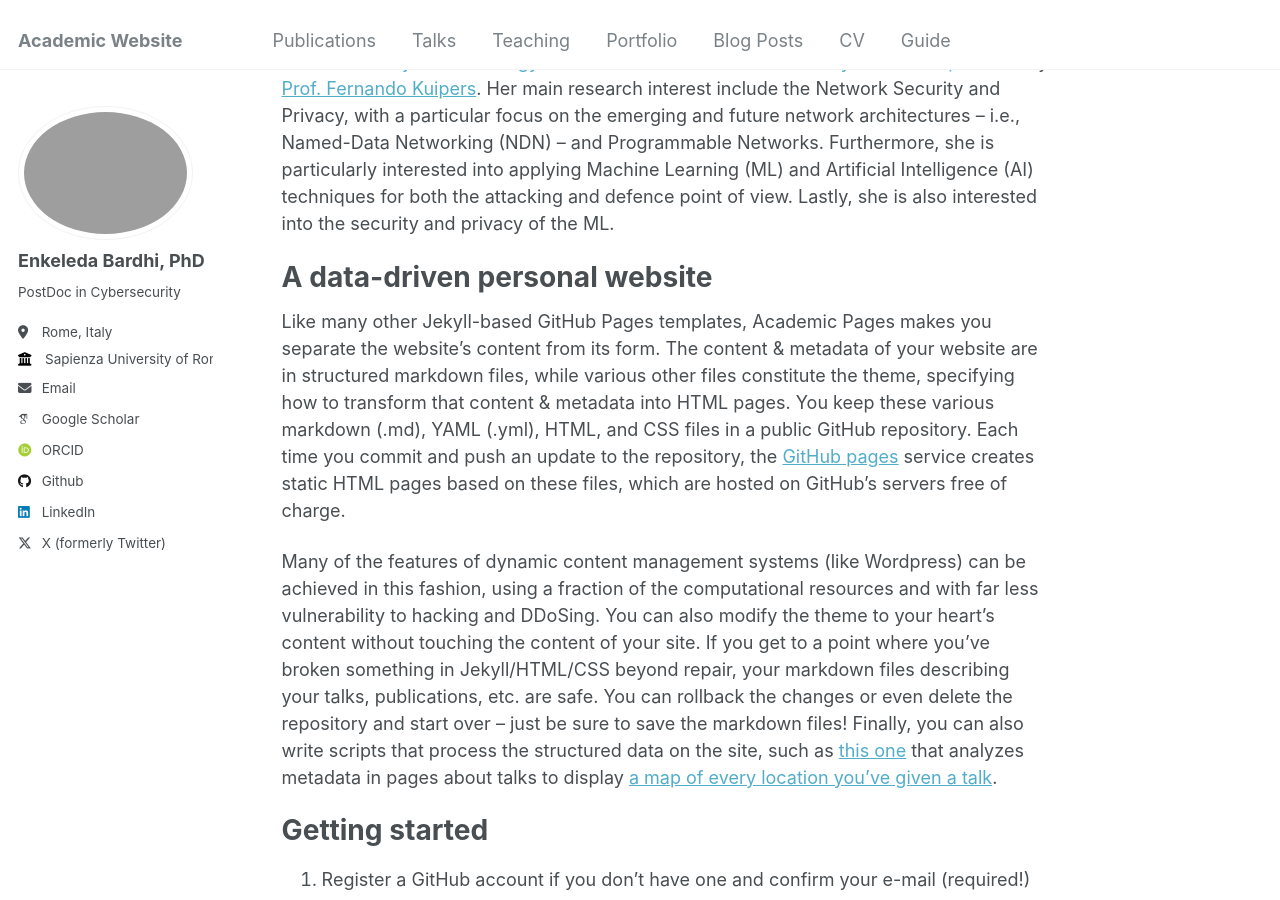
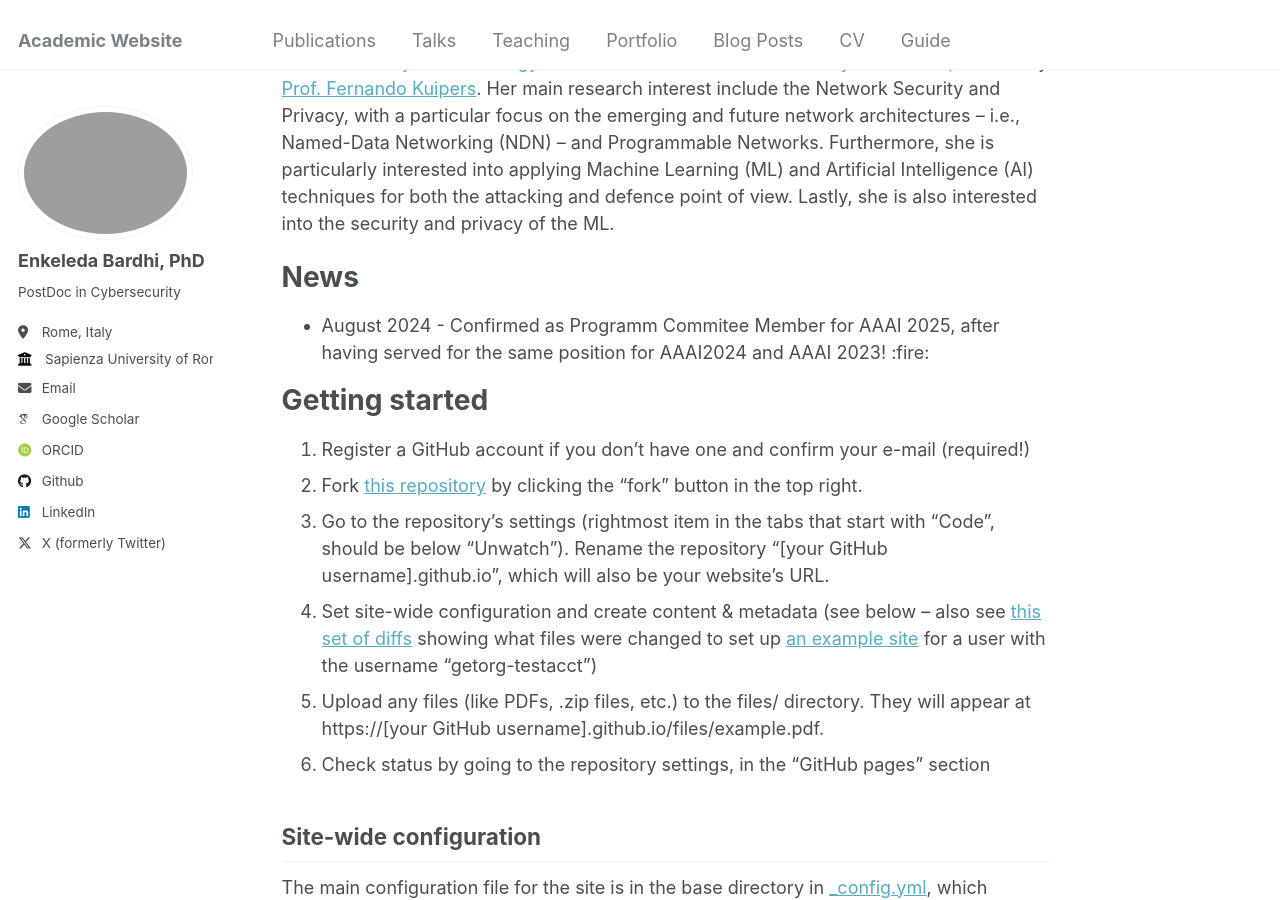
Before and after one commit to bardhienkeleda/bardhi-enkeleda, a Jekyll site: the page built from _pages/about.md, in a window 1280 px wide and 900 px high, scrolled down 235 px. Built offline with Jekyll 4.4.1, drawn with Linux system fonts in a browser that asks for light colours; some web fonts are replaced.

Commit message:
news first update

```diff
--- a/_pages/about.md
+++ b/_pages/about.md
@@ -11,11 +11,9 @@ Enkeleda Bardhi is a Cybersecurity PostDoc at DIAG, Sapienza University of Rome,
 Her main research interest include the Network Security and Privacy, with a particular focus on the emerging and future network architectures -- i.e., Named-Data Networking (NDN) -- and Programmable Networks. Furthermore, she is particularly interested into applying Machine Learning (ML) and Artificial Intelligence (AI) techniques for both the attacking and defence point of view. Lastly, she is also interested into the security and privacy of the ML.
 
 
-A data-driven personal website
+News
 ======
-Like many other Jekyll-based GitHub Pages templates, Academic Pages makes you separate the website's content from its form. The content & metadata of your website are in structured markdown files, while various other files constitute the theme, specifying how to transform that content & metadata into HTML pages. You keep these various markdown (.md), YAML (.yml), HTML, and CSS files in a public GitHub repository. Each time you commit and push an update to the repository, the [GitHub pages](https://pages.github.com/) service creates static HTML pages based on these files, which are hosted on GitHub's servers free of charge.
-
-Many of the features of dynamic content management systems (like Wordpress) can be achieved in this fashion, using a fraction of the computational resources and with far less vulnerability to hacking and DDoSing. You can also modify the theme to your heart's content without touching the content of your site. If you get to a point where you've broken something in Jekyll/HTML/CSS beyond repair, your markdown files describing your talks, publications, etc. are safe. You can rollback the changes or even delete the repository and start over -- just be sure to save the markdown files! Finally, you can also write scripts that process the structured data on the site, such as [this one](https://github.com/academicpages/academicpages.github.io/blob/master/talkmap.ipynb) that analyzes metadata in pages about talks to display [a map of every location you've given a talk](https://academicpages.github.io/talkmap.html).
+- August 2024 - Confirmed as Programm Commitee Member for AAAI 2025, after having served for the same position for AAAI2024 and AAAI 2023! :fire:
 
 Getting started
 ======
```
